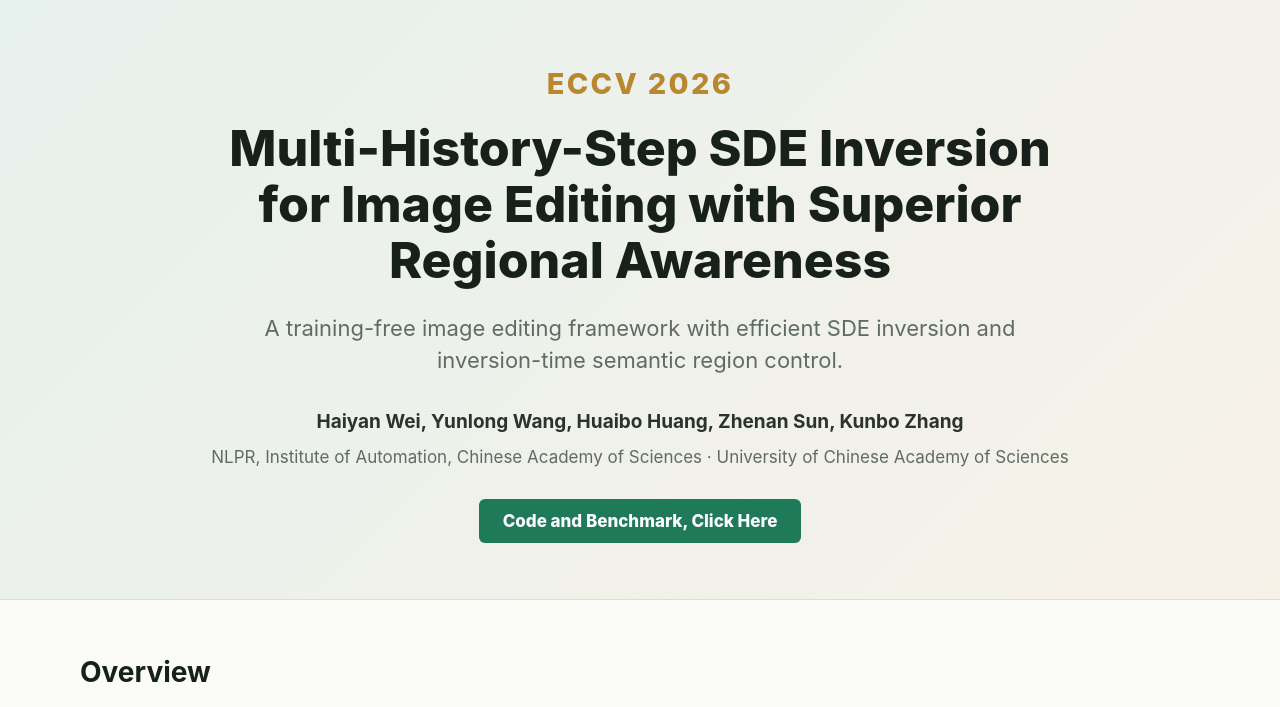
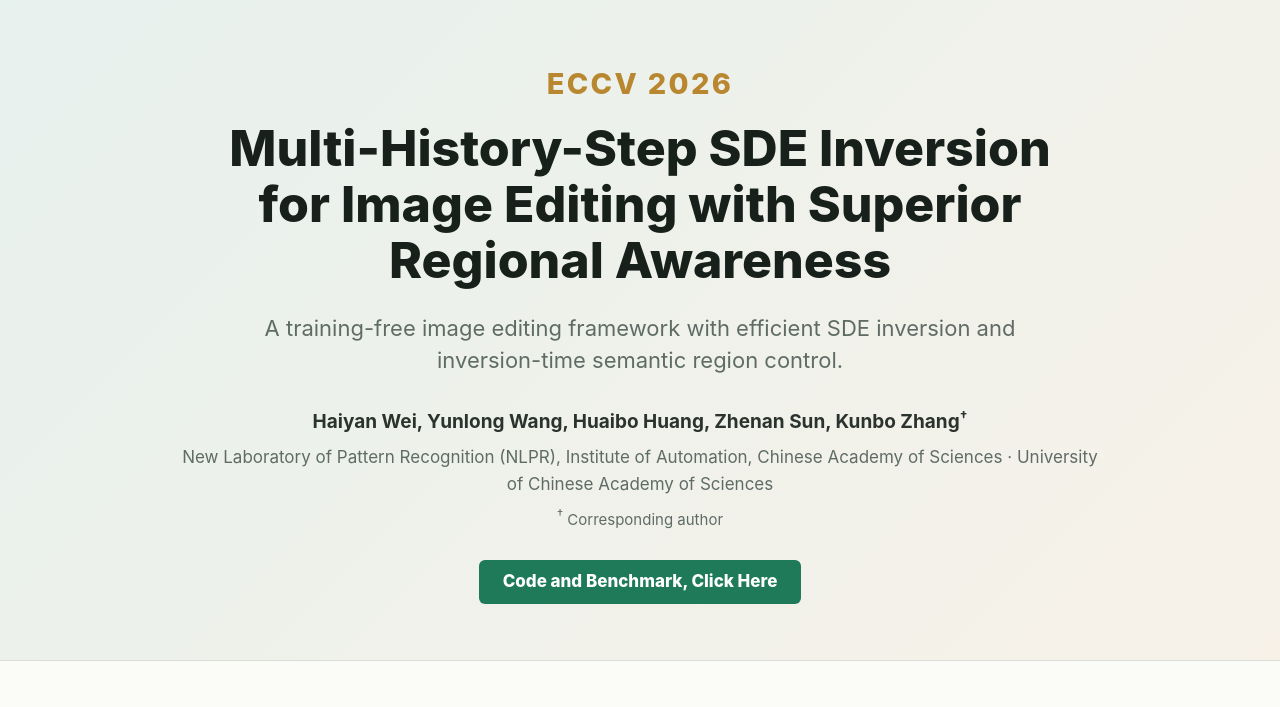
Before and after one commit to Whywwwzzzg/MIEdit, a plain HTML site: page docs/index.html in a window 1280 px wide. Shown: the part 58-765 px from the top of the page. Drawn offline with Linux system fonts and the light colour scheme.

Commit message:
Add corresponding author to project page

```diff
--- a/docs/index.html
+++ b/docs/index.html
@@ -23,8 +23,9 @@
           <p class="venue">ECCV 2026</p>
           <h1>Multi-History-Step SDE Inversion for Image Editing with Superior Regional Awareness</h1>
           <p class="subtitle">A training-free image editing framework with efficient SDE inversion and inversion-time semantic region control.</p>
-          <p class="authors">Haiyan Wei, Yunlong Wang, Huaibo Huang, Zhenan Sun, Kunbo Zhang</p>
-          <p class="affiliations">NLPR, Institute of Automation, Chinese Academy of Sciences &middot; University of Chinese Academy of Sciences</p>
+          <p class="authors">Haiyan Wei, Yunlong Wang, Huaibo Huang, Zhenan Sun, Kunbo Zhang<sup>&dagger;</sup></p>
+          <p class="affiliations">New Laboratory of Pattern Recognition (NLPR), Institute of Automation, Chinese Academy of Sciences &middot; University of Chinese Academy of Sciences</p>
+          <p class="corresponding"><sup>&dagger;</sup> Corresponding author</p>
           <div class="actions">
             <a class="button primary" href="https://github.com/Whywwwzzzg/MIEdit" target="_blank" rel="noreferrer">Code and Benchmark, Click Here</a>
           </div>
--- a/docs/style.css
+++ b/docs/style.css
@@ -108,10 +108,21 @@
   font-weight: 700;
 }
 
+.authors sup {
+  font-size: 70%;
+  line-height: 0;
+}
+
 .affiliations {
   margin: 0;
   color: var(--muted);
   font-size: 17px;
+}
+
+.corresponding {
+  margin: 6px 0 0;
+  color: var(--muted);
+  font-size: 15px;
 }
 
 .actions {
```
